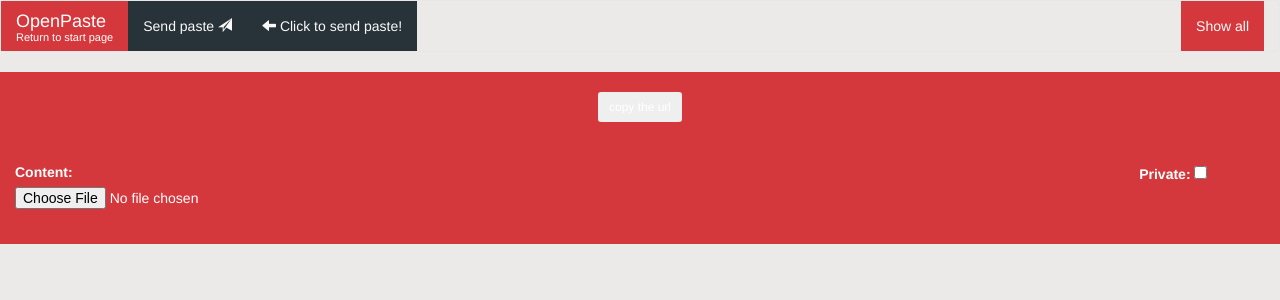
After one commit to xnextx/openpaste, a Django app: page /image-inset/ in a window 1280 px wide. The commit adds this page. Shown: the top 300 px of the page. Run offline with Django 3.2, Linux system fonts and the light colour scheme; some libraries are stand-ins or nearby versions.

Commit message:
-Add initial view send_image_inset

```diff
--- a/application_openpaste/templates/initial_menu.html
+++ b/application_openpaste/templates/initial_menu.html
@@ -8,7 +8,7 @@
             </div>
 
             <div class="col-sm-5">
-                <a href="/text-inset"><div class="btn btn-default btn-block"><span style="font-size:300%" class="glyphicon glyphicon-picture" aria-hidden="true"></span><br/> IMAGE PASTE</div></a>
+                <a href="/image-inset"><div class="btn btn-default btn-block"><span style="font-size:300%" class="glyphicon glyphicon-picture" aria-hidden="true"></span><br/> IMAGE PASTE</div></a>
 
             </div>
             <div class="col-sm-1"></div>
--- /dev/null
+++ b/application_openpaste/templates/send_image_inset.html
@@ -0,0 +1,35 @@
+{% extends "index.html" %}
+{% block start_page %}
+    <div class="container-fluid">
+        <div class="row red_box">
+            <div class="col-sm-10">
+                <div class="form-group">
+                    <label for="private">Content: </label>
+                    <input type="file" />
+                </div>
+            </div>
+
+            <div class="col-sm-2 text-center">
+                <div class="form-group">
+                    <div class="col-sm-12 form-inline">
+                        <label for="private">Private: </label>
+                        <input type="checkbox"  name="private" id="private" ng-model="inset_private"/>
+
+                    </div>
+
+                </div>
+            </div>
+        </div>
+
+    </div>
+{% endblock start_page %}
+
+{% block navbar_place_right %}
+{#    <li><a href="/text-inset/">New paste</a></li>#}
+    <li><a href="/all_inset">Show all</a></li>
+{% endblock %}
+
+{% block navbar_place_left %}
+    <li><a style="background-color: #283339; color:#FAF9F8;" href="" ng-click="send_inset(inset_content, inset_private)">Send paste <span class="glyphicon glyphicon-send" aria-hidden="true"></span></a></li>
+    <li><a style="background-color: #283339; color:#FAF9F8;" href="" ng-click="send_inset(inset_content, inset_private)"><span class="glyphicon glyphicon-arrow-left" aria-hidden="true"></span> Click to send paste!</a></li>
+{% endblock %}
--- a/application_openpaste/views.py
+++ b/application_openpaste/views.py
@@ -33,6 +33,12 @@ def initial_menu(request):
 
     })
 
+def send_image_inset(request):
+
+    return render(request, 'send_image_inset.html', {
+
+    })
+
 def send_text_paste(request):
 
     return render(request, 'send_text_paste.html', {
--- a/openpaste/urls.py
+++ b/openpaste/urls.py
@@ -10,6 +10,7 @@ urlpatterns = patterns('',
     url(r'^admin/', include(admin.site.urls)),
     url(r'^$', 'application_openpaste.views.initial_menu', name='HomePage'),
     url(r'^text-inset/', 'application_openpaste.views.send_text_paste', name='HomePage text paste'),
+    url(r'^image-inset/', 'application_openpaste.views.send_image_inset', name='HomePage text paste'),
     url(r'^all_inset', 'application_openpaste.views.all_inset', name='All Inset'),
     url(r'^show_inset/-.*-.*', 'application_openpaste.views.show_one_inset', name='Show one inset'),
     url(r'^api/v1/', include(router.urls)),
```
